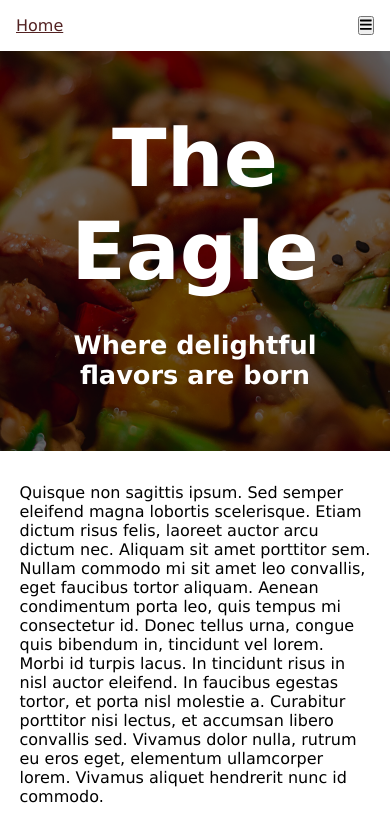
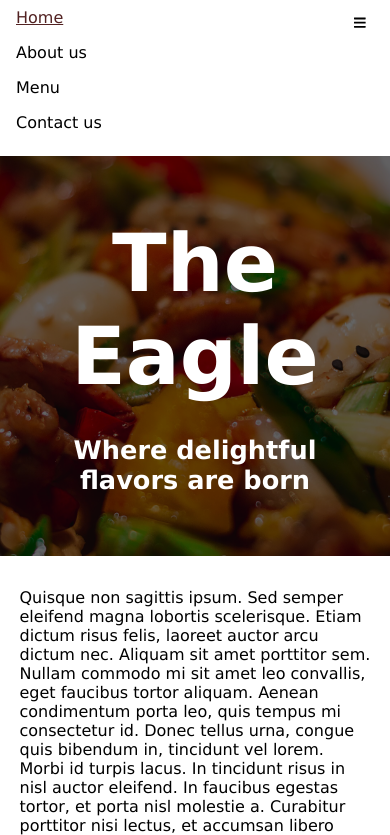
Before and after one commit to ChristianSama/restaurant-page, a website built with webpack: page src/index.html in a window 390 px wide. Both pictures are taken after a click on the button 366 px from the left and 25 px from the top of the page. Shown: the top 835 px of the page. Built offline with nearby package versions, Linux system fonts and the light colour scheme.

Commit message:
add responsive navbar

```diff
--- a/src/index.js
+++ b/src/index.js
@@ -84,6 +84,9 @@ function createExpandButton() {
   const button = document.createElement('button');
   button.classList.add('burger-icon');
   button.innerHTML = '<i class="fa fa-bars"></i>';
+  button.addEventListener('click', (e) => {
+    expandNavbar();
+  })
   return button;
 }
 
@@ -112,4 +115,11 @@ function buildPage() {
   setActiveLink(document.querySelector('.home-link'));
 }
 
+function expandNavbar() {
+  const navBar = document.querySelector('nav');
+  navBar.classList.toggle('responsive');
+}
+
+//TODO: Fix when screen grows beyond 768px while having the mobile navbar expanded
+
 buildPage()
--- a/src/style.css
+++ b/src/style.css
@@ -17,12 +17,13 @@ body {
 nav {
   width: 100%;
   max-width: 60rem;
-  margin: 1rem auto;
+  margin: 0.5rem auto;
   display: flex;
   flex-direction: row;
   align-items: center;
   justify-content: space-between;
   overflow: hidden;
+  padding: 0 1rem;
 }
 
 nav a {
@@ -45,19 +46,37 @@ nav a:not(:first-child) {
 }
 
 .burger-icon {
-  margin-right: 1rem;
-  display: block;
+  background-color: cyan;
 }
 
-.home-link {
-  margin-left: 1rem;
+.burger-icon {
+  display: block;
+  border: none;
+  padding: 0.5rem;
+  background: none;
 }
-
 
 .logo {
   display: block;
   width: 7rem;
   margin: auto;
+}
+
+nav.responsive {
+  position: relative;
+  flex-direction: column;
+  align-items: flex-start;
+}
+
+nav.responsive .burger-icon {
+  position: absolute;
+  top: 0;
+  right: 1rem;
+}
+
+nav.responsive a:not(.brand-link){
+  display: block;
+  margin-bottom: 1rem;
 }
 
 .banner {
```
Also changed, not shown: 1 other file.
